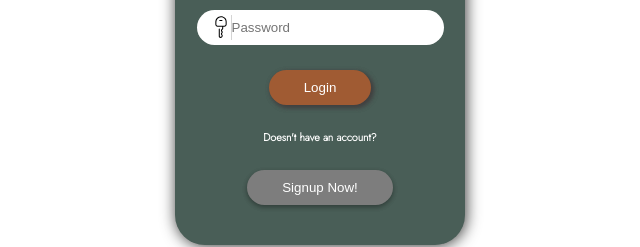
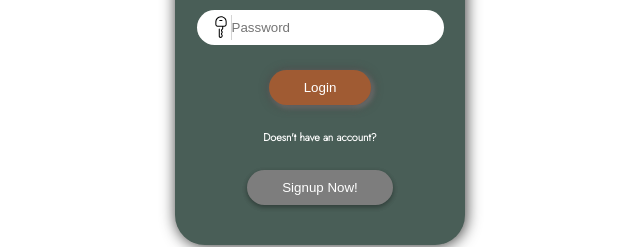
Before and after one commit to its-raghu/Sign-In-Page, a plain HTML site: page index.html in a window 1280 px wide. In both pictures the pointer is over the button "Login". Shown: the part 356-603 px from the top of the page, 320-960 px from the left. Drawn offline with Linux system fonts and the light colour scheme; a web font is replaced by a local one.

Commit message:
shadow updated

```diff
--- a/styles.css
+++ b/styles.css
@@ -77,6 +77,6 @@ button{
     background-color: #9e9b9b;
 }
 button:hover{
-    box-shadow: 2px 2px 5px rgb(65, 64, 64),2px 2px 5px rgb(65, 64, 64);
+    box-shadow: 1px 1px 10px 1px rgb(75, 71, 71),2px 2px 5px rgb(151, 150, 150);
     background-color: #a05b33;
 }
```
